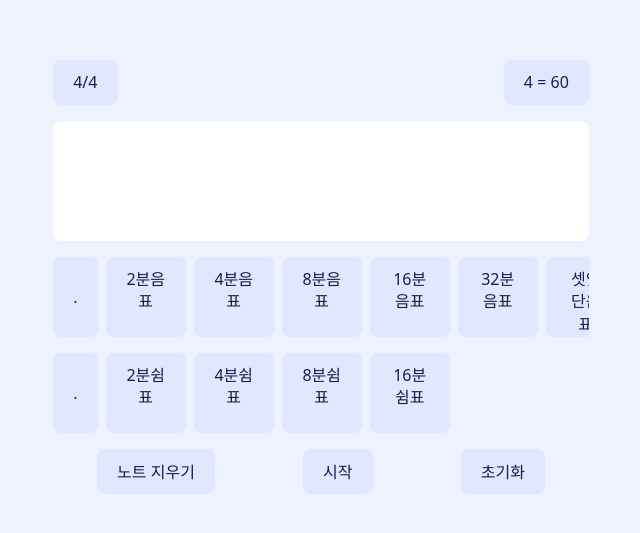
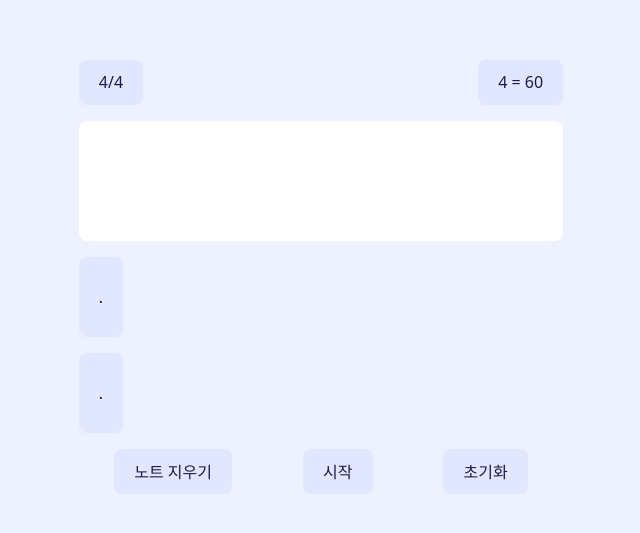
Before and after one commit to stothey0804/rhythm-helper, a React (Vite) app: page / in a window 1280 px wide. Shown: the part 131-664 px from the top of the page, without its empty margins (319-959 px from the left). Built offline with nearby package versions, Linux system fonts and the light colour scheme.

Commit message:
refactor: NoteButtons 리팩터링 - Rest 와 통합

```diff
--- a/src/App.tsx
+++ b/src/App.tsx
@@ -9,7 +9,6 @@ import {
 } from "./components/layouts";
 import {
   NoteButtons,
-  RestButtons,
   PlayButton,
   RollbackButton,
   ClearButton,
@@ -25,10 +24,10 @@ function App() {
         </Wrapper>
         <BarList />
         <Wrapper>
-          <NoteButtons />
+          <NoteButtons type="normal" />
         </Wrapper>
         <Wrapper>
-          <RestButtons />
+          <NoteButtons type="rest" />
         </Wrapper>
         <ActionButtons>
           <RollbackButton />
--- a/src/components/buttons/NoteButtons.tsx
+++ b/src/components/buttons/NoteButtons.tsx
@@ -3,7 +3,7 @@ import type { Note, NoteTime, NoteType } from "../../utils";
 import { useBarStore } from "../../utils/store";
 import { nanoid } from "nanoid";
 
-const NoteButtons = () => {
+const NoteButtons = ({ type = "normal" }: { type?: NoteType }) => {
   const [isDotted, setIsDotted] = useState(false);
 
   const handleDotToggle = () => {
@@ -15,29 +15,38 @@ const NoteButtons = () => {
       <button className="bg-indigo-300" onClick={handleDotToggle}>
         .
       </button>
-      <NoteList isDotted={isDotted} />
+      <NoteList isDotted={isDotted} type={type} />
     </div>
   );
 };
 
-const NoteList = ({ isDotted = false }: { isDotted?: boolean }) => {
-  const namePrefix = isDotted ? "점" : "";
+const NoteList = ({
+  isDotted = false,
+  type,
+}: {
+  isDotted?: boolean;
+  type: NoteType;
+}) => {
+  const namePrefix = isDotted ? "dotted-" : "";
   return (
     <div className="flex flex-row gap-2">
-      <NoteItem time={isDotted ? 0.75 : 0.5} name={`${namePrefix}2분음표`} />
-      <NoteItem time={isDotted ? 0.375 : 0.25} name={`${namePrefix}4분음표`} />
+      <NoteItem time={isDotted ? 0.75 : 0.5} name={`${namePrefix}${type}-2`} />
+      <NoteItem
+        time={isDotted ? 0.375 : 0.25}
+        name={`${namePrefix}${type}-4`}
+      />
       <NoteItem
         time={isDotted ? 0.1875 : 0.125}
-        name={`${namePrefix}8분음표`}
+        name={`${namePrefix}${type}-8`}
       />
       <NoteItem
         time={isDotted ? 0.09375 : 0.0625}
-        name={`${namePrefix}16분음표`}
+        name={`${namePrefix}${type}-16`}
       />
       {!isDotted && (
         <>
-          <NoteItem time={0.03125} name="32분음표" />
-          <NoteItem time={0.25} name="셋잇단음표" type="triplet" />
+          <NoteItem time={0.03125} name={`${namePrefix}${type}-32`} />
+          {/* <NoteItem time={0.25} name="셋잇단음표" type="triplet" /> */}
         </>
       )}
     </div>
@@ -47,7 +56,7 @@ const NoteList = ({ isDotted = false }: { isDotted?: boolean }) => {
 const NoteItem = memo(
   ({
     time,
-    name,
+    name = "",
     type = "normal",
   }: {
     time: NoteTime;
@@ -67,11 +76,9 @@ const NoteItem = memo(
 
     return (
       <button
-        className="flex basis-sm text-sm size-20"
+        className={`flex basis-sm text-sm size-20 note ${name}`}
         onClick={handleBtnClick}
-      >
-        {name}
-      </button>
+      ></button>
     );
   }
 );
--- a/src/components/buttons/RestButtons.tsx
+++ /dev/null
@@ -1,64 +0,0 @@
-import { memo, useState } from "react";
-import type { Note, NoteTime, NoteType } from "../../utils";
-import { useBarStore } from "../../utils/store";
-import { nanoid } from "nanoid";
-
-const RestButtons = () => {
-  const [isDotted, setIsDotted] = useState(false);
-
-  const handleDotToggle = () => {
-    setIsDotted((prevState) => !prevState);
-  };
-
-  return (
-    <div className="flex gap-2 overflow-x-scroll">
-      <button onClick={handleDotToggle}>.</button>
-      <RestList isDotted={isDotted} />
-    </div>
-  );
-};
-
-const RestList = ({ isDotted = false }: { isDotted?: boolean }) => {
-  const namePrefix = isDotted ? "점" : "";
-  return (
-    <div className="flex flex-row gap-2">
-      <RestItem time={isDotted ? 0.75 : 0.5} name={`${namePrefix}2분쉼표`} />
-      <RestItem time={isDotted ? 0.375 : 0.25} name={`${namePrefix}4분쉼표`} />
-      <RestItem
-        time={isDotted ? 0.1875 : 0.125}
-        name={`${namePrefix}8분쉼표`}
-      />
-      <RestItem
-        time={isDotted ? 0.09375 : 0.0625}
-        name={`${namePrefix}16분쉼표`}
-      />
-      {isDotted && <RestItem time={0.03125} name={`32분쉼표`} />}
-    </div>
-  );
-};
-
-const RestItem = memo(
-  ({ time, name }: { time: NoteTime; name: string; type?: NoteType }) => {
-    const addNote = useBarStore((state) => state.addNote);
-
-    const handleBtnClick = () => {
-      const thisNote: Note = {
-        id: nanoid(),
-        type: "rest",
-        time: time,
-      };
-      addNote(thisNote);
-    };
-
-    return (
-      <button
-        className="flex basis-sm text-sm size-20"
-        onClick={handleBtnClick}
-      >
-        {name}
-      </button>
-    );
-  }
-);
-
-export default RestButtons;
--- a/src/components/buttons/index.ts
+++ b/src/components/buttons/index.ts
@@ -1,5 +1,4 @@
 export { default as ClearButton } from "./ClearButton";
 export { default as NoteButtons } from "./NoteButtons";
-export { default as RestButtons } from "./RestButtons";
 export { default as PlayButton } from "./PlayButton";
 export { default as RollbackButton } from "./RollbackButton";
--- a/src/index.css
+++ b/src/index.css
@@ -47,6 +47,11 @@ button {
   cursor: pointer;
   transition: border-color 0.25s;
 }
+
+button.note {
+  background-color: var(--color-indigo-50);
+}
+
 button:hover {
   color: var(--color-indigo-400);
 }
```
